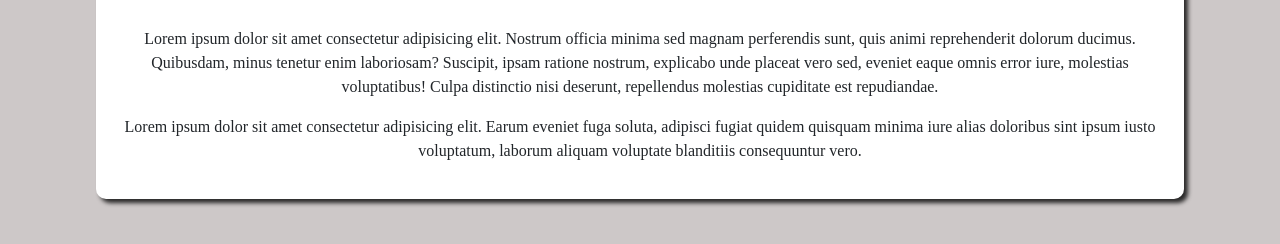
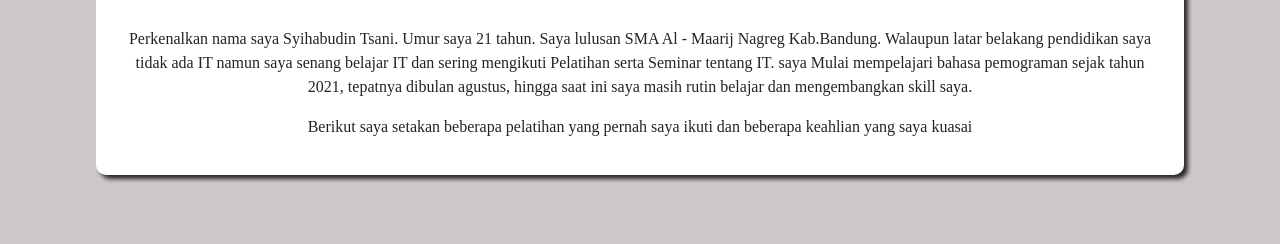
Before and after one commit to Syihabudin15/syihabudin15.github.io, a plain HTML site: page index.html in a window 1280 px wide. Shown: the part 1106-1350 px from the top of the page. Drawn offline with nearby package versions, Linux system fonts and the light colour scheme.

Commit message:
update index.html

```diff
--- a/index.html
+++ b/index.html
@@ -43,11 +43,11 @@
 		<div class="container text-center">
 			<h4>Frontend Web Developer</h4>
 			<div class="fotoMe">
-				<img src="assets/me.jpg">
+				<img src="assets/me.JPG">
 			</div>
 			<div class="aboutMe">
-				<p>Lorem ipsum dolor sit amet consectetur adipisicing elit. Nostrum officia minima sed magnam perferendis sunt, quis animi reprehenderit dolorum ducimus. Quibusdam, minus tenetur enim laboriosam? Suscipit, ipsam ratione nostrum, explicabo unde placeat vero sed, eveniet eaque omnis error iure, molestias voluptatibus! Culpa distinctio nisi deserunt, repellendus molestias cupiditate est repudiandae.</p>
-				<p>Lorem ipsum dolor sit amet consectetur adipisicing elit. Earum eveniet fuga soluta, adipisci fugiat quidem quisquam minima iure alias doloribus sint ipsum iusto voluptatum, laborum aliquam voluptate blanditiis consequuntur vero.</p>
+				<p>Perkenalkan nama saya Syihabudin Tsani. Umur saya 21 tahun. Saya lulusan SMA Al - Maarij Nagreg Kab.Bandung. Walaupun latar belakang pendidikan saya tidak ada IT namun saya senang belajar IT dan sering mengikuti Pelatihan serta Seminar tentang IT. saya Mulai mempelajari bahasa pemograman sejak tahun 2021, tepatnya dibulan agustus, hingga saat ini saya masih rutin belajar dan mengembangkan skill saya.</p>
+				<p>Berikut saya setakan beberapa pelatihan yang pernah saya ikuti dan beberapa keahlian yang saya kuasai</p>
 			</div>
 		</div>
 	</div>
```
